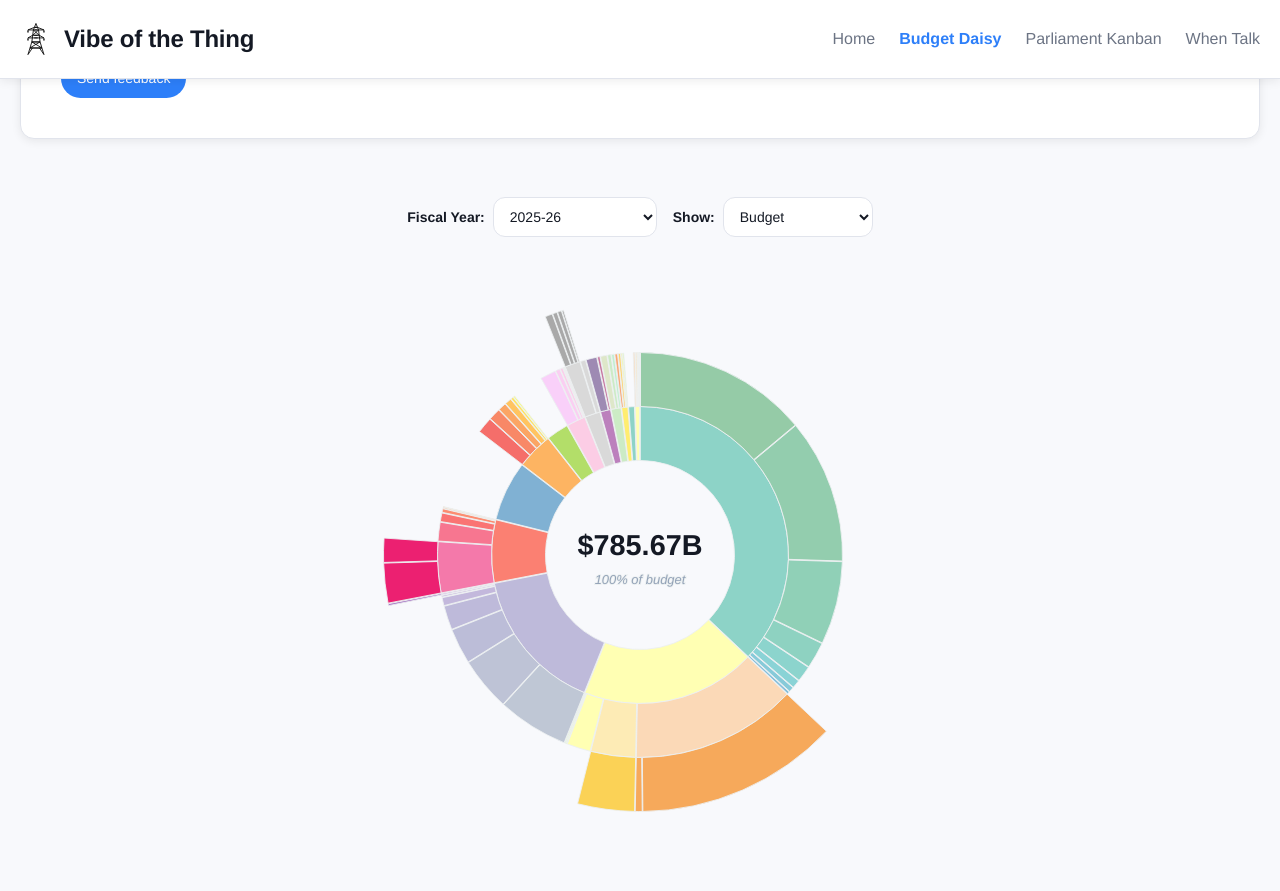
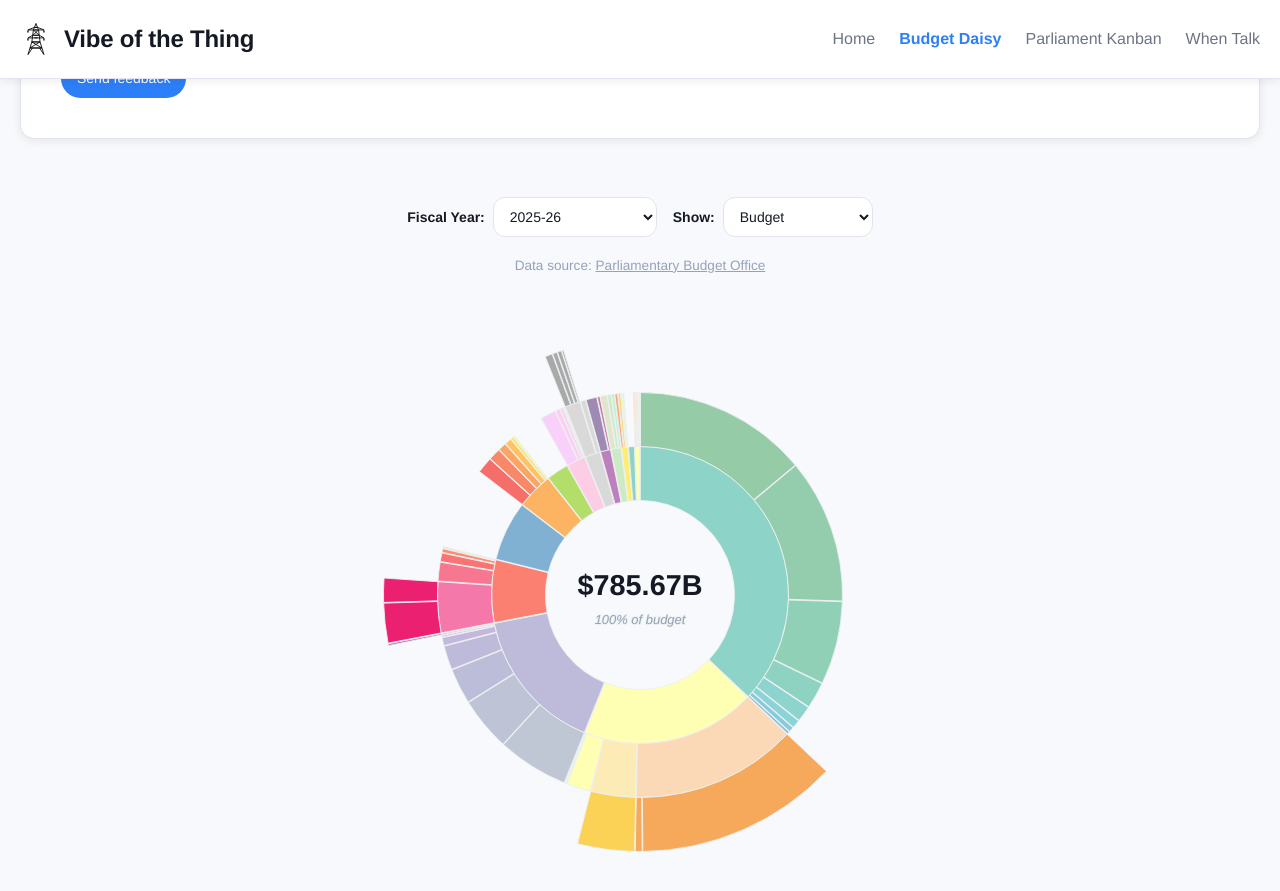
Before and after one commit to Coedice/vibe-of-the-thing, a Jekyll site: the page built from budget-daisy/index.html, in a window 1280 px wide and 900 px high, scrolled down 277 px. Shown: the top 891 px of the window. Built offline with Jekyll 4.4.1, drawn with Linux system fonts in a browser that asks for light colours.

Commit message:
Add PBO source link

```diff
--- a/assets/css/budget-daisy.scss
+++ b/assets/css/budget-daisy.scss
@@ -26,6 +26,22 @@ $centre-text-stroke-width: 2px;
     gap: 1rem;
     align-items: end;
     justify-content: center;
+}
+
+.data-source {
+    text-align: center;
+    font-size: 0.85rem;
+    color: var(--text-muted);
+    margin: 0;
+
+    a {
+        color: var(--text-muted);
+        text-decoration: underline;
+
+        &:hover {
+            color: var(--accent);
+        }
+    }
 }
 
 // Centre Info for sunburst
--- a/budget-daisy/index.html
+++ b/budget-daisy/index.html
@@ -25,6 +25,7 @@ data_script: true
             </select>
         </div>
     </div>
+    <p class="data-source">Data source: <a href="https://www.pbo.gov.au/publications-and-data/data-and-tools/data-portal/historical-fiscal-data" target="_blank" rel="noopener">Parliamentary Budget Office</a></p>
     <div id="visualisation-container">
         <div class="visualization-wrapper">
             <svg id="sunburst"></svg>
```
Also changed, not shown: Gemfile.lock.
